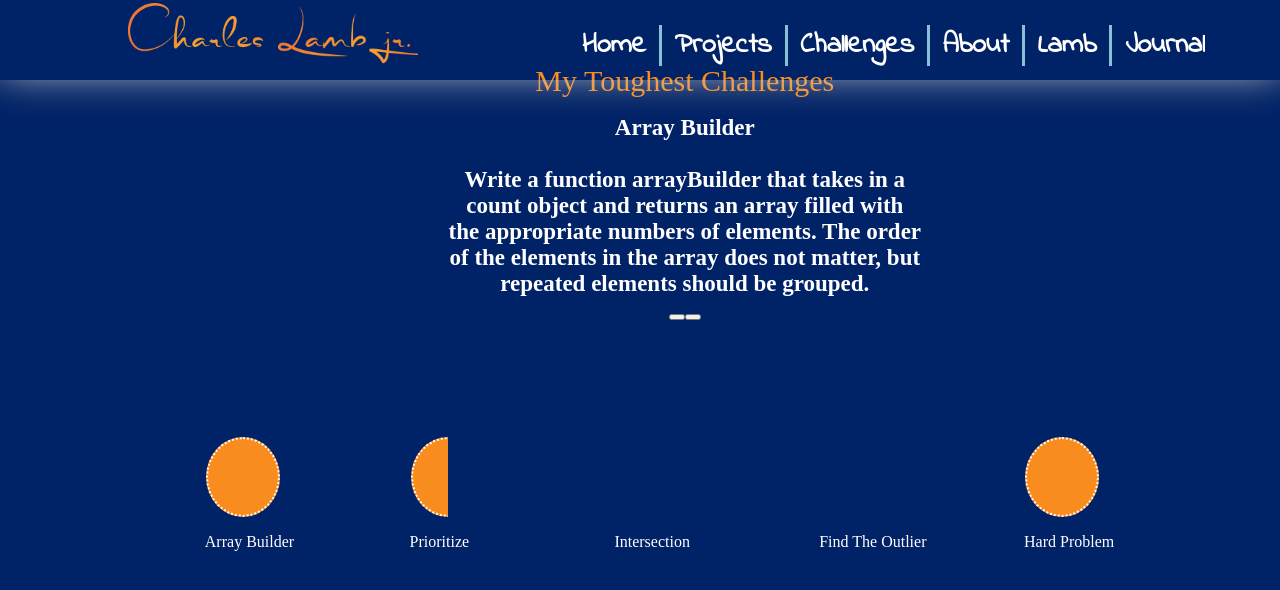
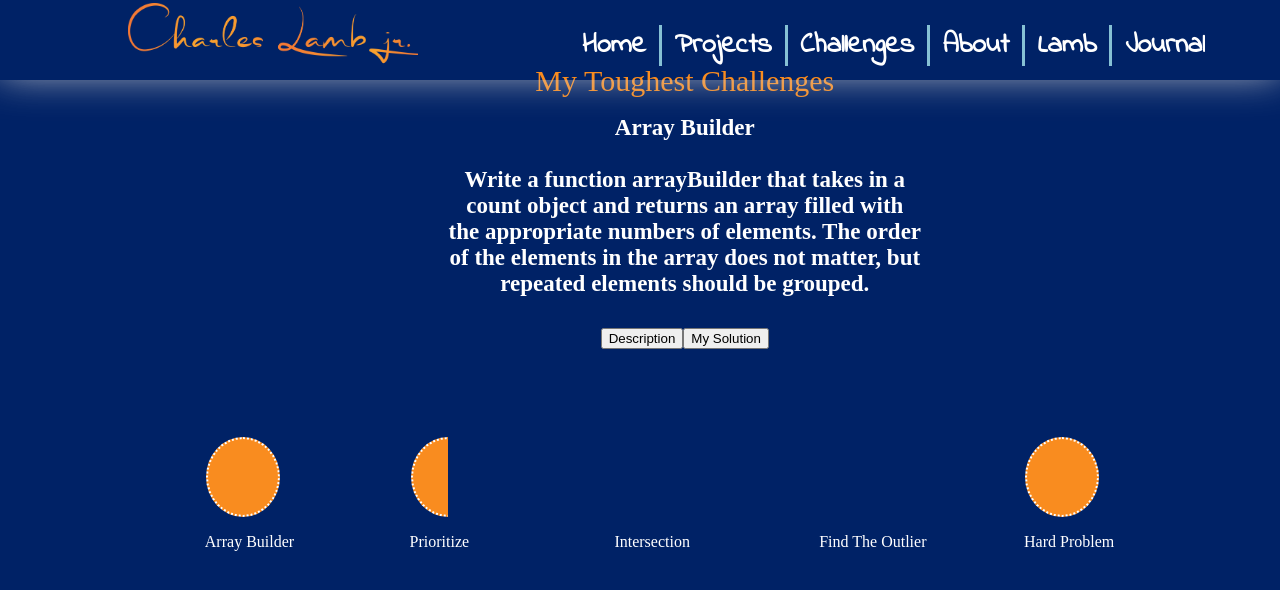
Before and after one commit to cyberstizz/charleslambjr, a React (Create React App) app: page /challenges in a window 1280 px wide. Shown: the top 590 px of the page. Built offline with nearby package versions, Linux system fonts and the light colour scheme; a web font is replaced by a local one.

Commit message:
added spaces between the despcription and the buttons

```diff
--- a/src/components/Challenges.js
+++ b/src/components/Challenges.js
@@ -20,9 +20,10 @@ return (
 
                  <div id="title">My Toughest Challenges</div>
                  <div id="arrayBuilderDescrition">Array Builder <br/> <br/>{arrayBuilderPopup}
+                 <br/><br/>
                  <div id="arrayBuilderButtons">
-                     <button></button>
-                     <button></button>
+                     <button id='arrayBuilderAudio'>Description</button>
+                     <button id='arrayBuilderCode'> My Solution</button>
                  </div>
                  </div>
                  <div id="arrayBuilder"></div>
```
